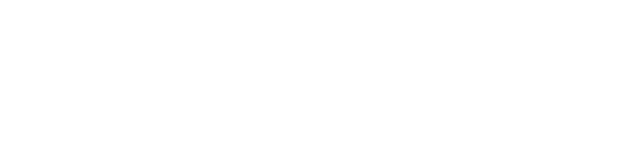
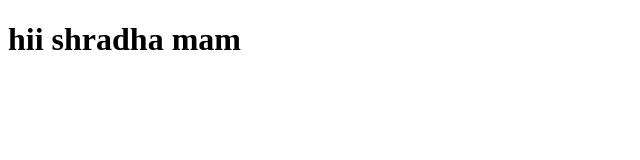
Before and after one commit to RishiMohan8969/2024-1, a plain HTML site: page index.html in a window 1280 px wide. Shown: the whole page, without its empty margins (0-640 px from the left). Drawn offline with Linux system fonts and the light colour scheme.

Commit message:
add shradha mam name in h1

```diff
--- a/index.html
+++ b/index.html
@@ -6,6 +6,6 @@
     <title>This is my first commit in github</title>
 </head>
 <body>
-
+    <h1> hii shradha mam</h1>
 </body>
 </html>
```
